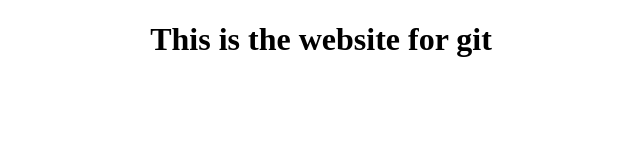
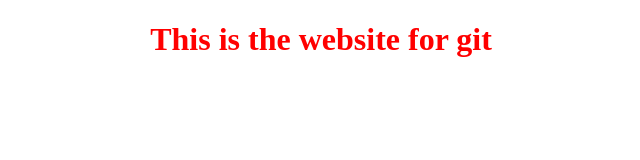
Before and after one commit to Zettacamp-Labib-Fakhrijal/Fakhri_zettacamp_catfish_git_day1, a plain HTML site: page index.html in a window 1280 px wide. Shown: the whole page, without its empty margins (319-959 px from the left). Drawn offline with Linux system fonts and the light colour scheme.

Commit message:
[UI] Update Index HTML and Style.css to have red color on text <h1>

```diff
--- a/index.html
+++ b/index.html
@@ -5,6 +5,6 @@
     <link rel='stylesheet' href='style.css'>
 </head>
 <body>
-    <h1>This is the website for git</h1>
+    <h1 class="red-color">This is the website for git</h1>
 </body>
 </html>
--- a/style.css
+++ b/style.css
@@ -1,3 +1,7 @@
 h1 {
     text-align: center;
 }
+
+.red-color {
+    color: red;
+}
```
